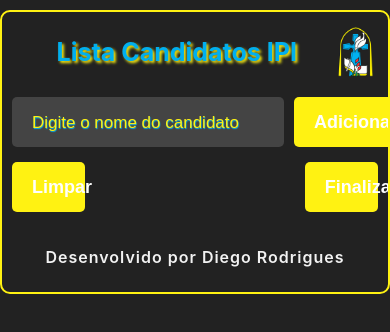
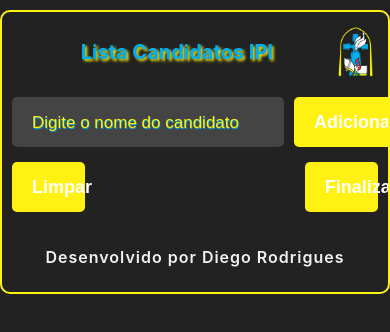
Before and after one commit to DiegoRodrigues1402/app-computa-o-de-votos, a React (Vite) app: page / in a window 390 px wide. Shown: the top 332 px of the page. Built offline with nearby package versions, Linux system fonts and the light colour scheme.

Commit message:
atualizando remoto

```diff
--- a/src/componets/Header.css
+++ b/src/componets/Header.css
@@ -150,9 +150,9 @@
 
       }
   }
-  @media screen  and (max-width: 480px){
+  @media screen  and (max-width: 600px){
     .container-header h1{
-        font-size: 25px;
+        font-size: 20px;
 
 
     }
```
